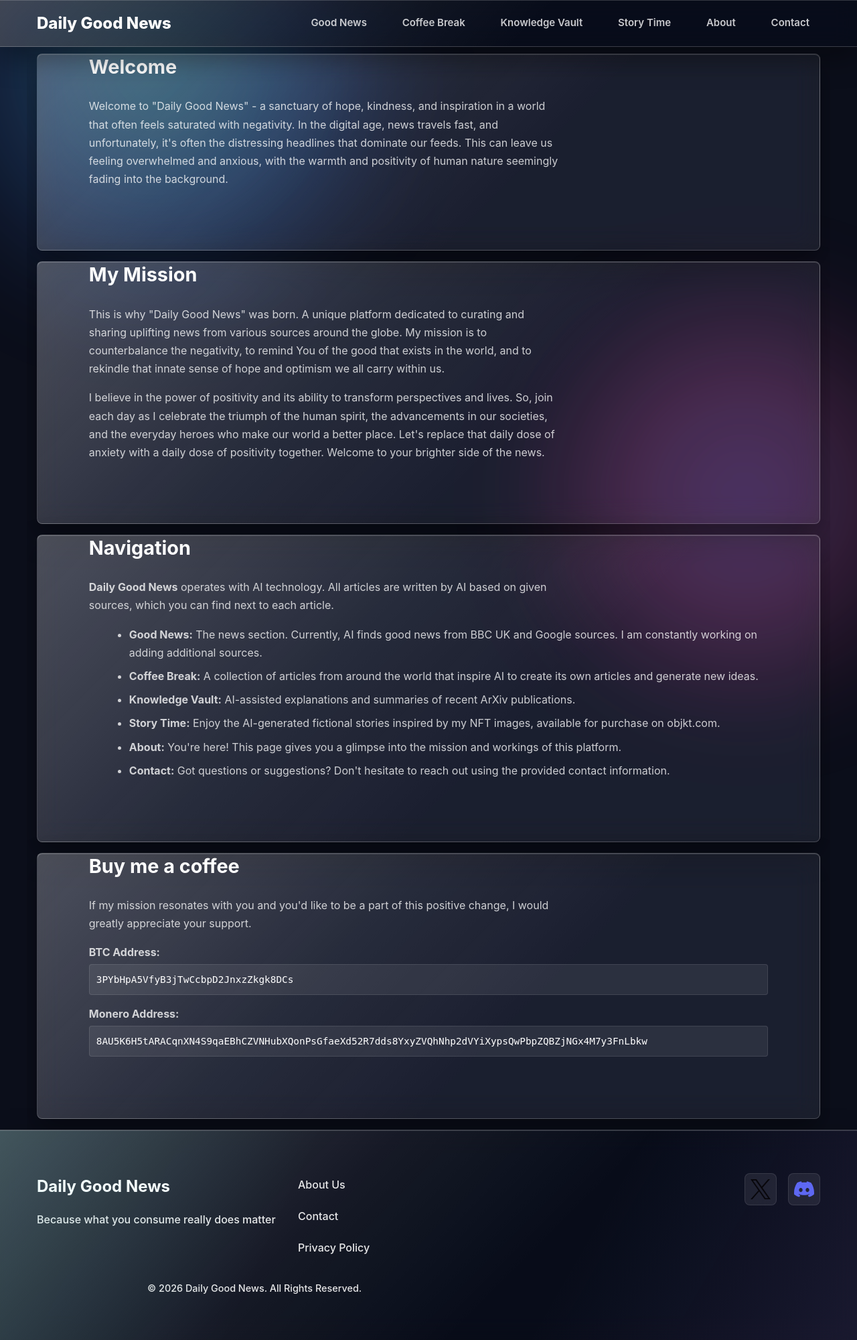
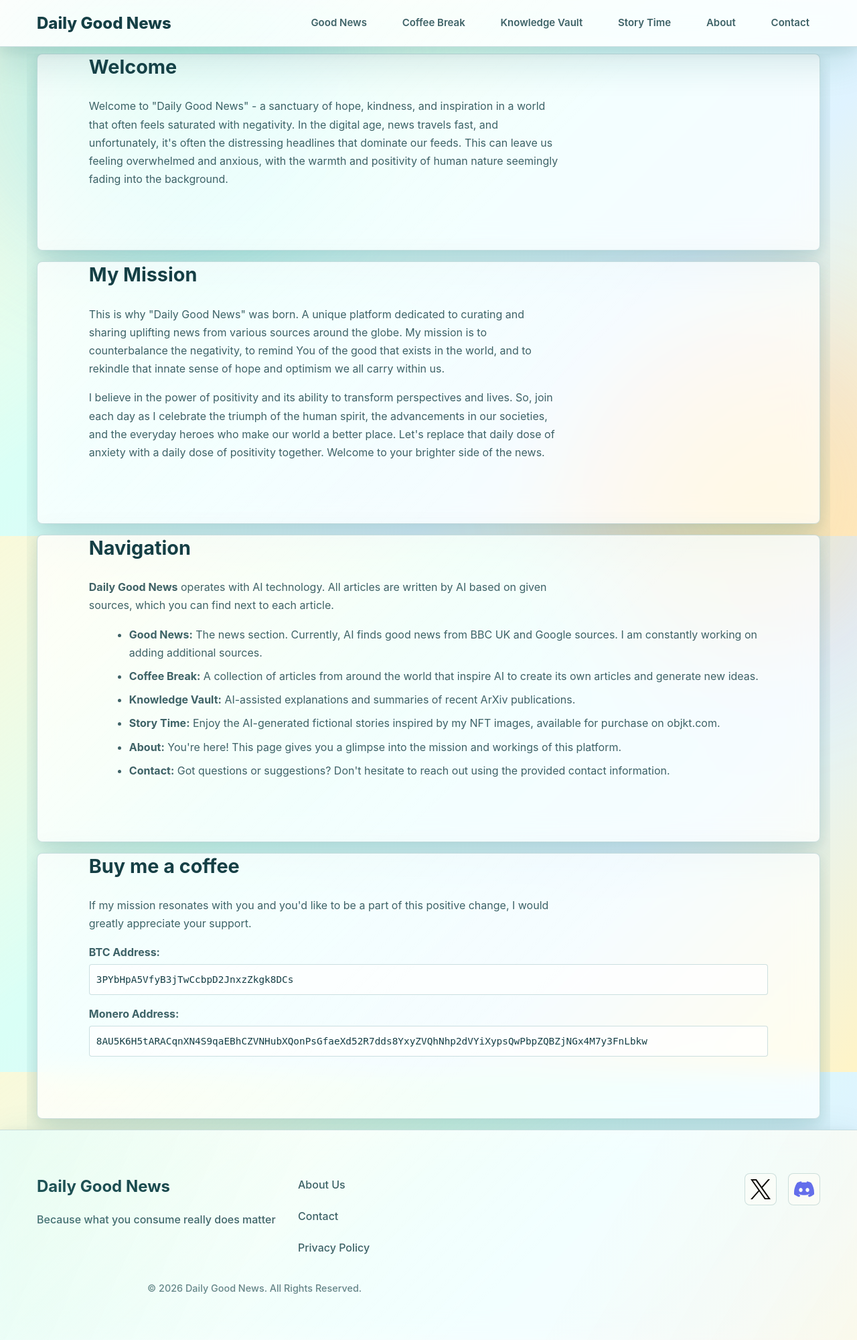
Before and after one commit to skillsharer/dailygoodnews-frontend, a Flask app: page /about in a window 1280 px wide. Shown: the whole page at 67% size. Run offline with Flask 3, Linux system fonts and the light colour scheme; parts of the project's set-up code (start-up, migrations or seed data) failed here and were passed over.

Commit message:
WIP, new style

```diff
--- a/static/css/about.css
+++ b/static/css/about.css
@@ -39,12 +39,12 @@
 .about-section {
     background:
         var(--reflection-top),
-        rgba(255, 255, 255, 0.07);
+        var(--glass-panel);
     -webkit-backdrop-filter: var(--blur-md) saturate(150%);
     backdrop-filter: var(--blur-md) saturate(150%);
-    border: 1px solid var(--glass-border);
+    border: 1px solid var(--glass-panel-border);
     border-radius: var(--radius-lg);
-    box-shadow: var(--shadow-glass);
+    box-shadow: var(--shadow-panel);
     color: var(--color-text-secondary);
 }
 
@@ -59,7 +59,7 @@
 }
 
 .address-wrapper {
-    background: rgba(255, 255, 255, 0.08);
-    border-color: var(--glass-border-subtle);
+    background: rgba(255, 255, 255, 0.68);
+    border-color: var(--glass-panel-border);
     color: var(--color-text);
 }
--- a/static/css/articles.css
+++ b/static/css/articles.css
@@ -129,12 +129,12 @@
 .articles-item-page {
     background:
         var(--reflection-top),
-        rgba(255, 255, 255, 0.07);
+        var(--glass-panel);
     -webkit-backdrop-filter: var(--blur-md) saturate(150%);
     backdrop-filter: var(--blur-md) saturate(150%);
-    border: 1px solid var(--glass-border);
+    border: 1px solid var(--glass-panel-border);
     border-radius: var(--radius-lg);
-    box-shadow: var(--shadow-glass);
+    box-shadow: var(--shadow-panel);
     margin-top: 2rem;
     margin-bottom: 3rem;
 }
@@ -152,15 +152,20 @@
 }
 
 .articles-item-page .articles-footer {
-    border-top-color: var(--glass-border-subtle);
+    border-top-color: var(--glass-panel-border);
 }
 
 .articles-item-page .image-wrapper {
-    border: 1px solid var(--glass-border-subtle);
-    box-shadow: var(--shadow-glass);
+    border: 1px solid var(--glass-panel-border);
+    box-shadow: var(--shadow-panel);
 }
 
 .articles-item-page .articles-date,
 .articles-item-page .share-text {
     color: var(--color-text-muted);
 }
+
+.articles-grid .articles-card-description {
+    color: rgba(255, 255, 255, 0.96);
+    text-shadow: 0 1px 10px rgba(0, 0, 0, 0.56);
+}
--- a/static/css/base.css
+++ b/static/css/base.css
@@ -4,21 +4,25 @@
 
 :root {
     /* Dark liquid glass tokens */
-    --glass-white: rgba(255, 255, 255, 0.11);
-    --glass-white-md: rgba(255, 255, 255, 0.17);
-    --glass-white-lg: rgba(255, 255, 255, 0.24);
-    --glass-dark: rgba(4, 8, 20, 0.5);
-    --glass-dark-md: rgba(4, 8, 20, 0.68);
-    --glass-border: rgba(255, 255, 255, 0.2);
-    --glass-border-subtle: rgba(255, 255, 255, 0.1);
-    --glass-border-bright: rgba(255, 255, 255, 0.38);
+    --glass-white: rgba(255, 255, 255, 0.42);
+    --glass-white-md: rgba(255, 255, 255, 0.58);
+    --glass-white-lg: rgba(255, 255, 255, 0.72);
+    --glass-dark: rgba(255, 255, 255, 0.34);
+    --glass-dark-md: rgba(255, 255, 255, 0.48);
+    --glass-border: rgba(255, 255, 255, 0.58);
+    --glass-border-subtle: rgba(255, 255, 255, 0.36);
+    --glass-border-bright: rgba(255, 255, 255, 0.82);
+    --glass-panel: rgba(255, 255, 255, 0.74);
+    --glass-panel-strong: rgba(255, 255, 255, 0.86);
+    --glass-panel-border: rgba(28, 111, 119, 0.22);
     --blur-sm: blur(8px);
     --blur-md: blur(18px);
     --blur-lg: blur(32px);
     --blur-xl: blur(60px);
-    --shadow-glass: 0 18px 42px rgba(0, 0, 0, 0.36), inset 0 1px 0 rgba(255, 255, 255, 0.18);
-    --shadow-float: 0 26px 70px rgba(0, 0, 0, 0.48), 0 6px 18px rgba(0, 0, 0, 0.22);
-    --shadow-glow: 0 0 36px rgba(94, 231, 223, 0.22);
+    --shadow-glass: 0 18px 42px rgba(49, 112, 118, 0.16), inset 0 1px 0 rgba(255, 255, 255, 0.42);
+    --shadow-float: 0 26px 70px rgba(49, 112, 118, 0.24), 0 6px 18px rgba(36, 88, 93, 0.12);
+    --shadow-panel: 0 20px 55px rgba(28, 111, 119, 0.18), 0 6px 18px rgba(36, 88, 93, 0.1);
+    --shadow-glow: 0 0 38px rgba(105, 240, 218, 0.26);
     --reflection-top: linear-gradient(
         135deg,
         rgba(255, 255, 255, 0.22) 0%,
@@ -26,27 +30,27 @@
         rgba(255, 255, 255, 0) 62%
     );
     --reflection-inner: inset 0 1px 1px rgba(255, 255, 255, 0.28), inset 0 -1px 1px rgba(0, 0, 0, 0.22);
-    --accent-aqua: #5ee7df;
-    --accent-violet: #b490f5;
-    --accent-rose: #f7a8c4;
-    --accent-amber: #ffd27f;
-    --accent-lime: #a8f08a;
-    --color-bg: #0b0e1a;
-    --color-bg-gradient: linear-gradient(135deg, #070a13 0%, #0b1020 42%, #12172a 100%);
-    --color-surface: rgba(255, 255, 255, 0.04);
+    --accent-aqua: #69f0da;
+    --accent-violet: #9fd7ff;
+    --accent-rose: #ffb7a1;
+    --accent-amber: #ffe08a;
+    --accent-lime: #b8f59a;
+    --color-bg: #f6fffb;
+    --color-bg-gradient: linear-gradient(135deg, #f6fffb 0%, #d9fff6 36%, #dff3ff 68%, #fff4c7 100%);
+    --color-surface: rgba(255, 255, 255, 0.58);
     --color-primary: var(--accent-aqua);
     --color-secondary: var(--accent-violet);
-    --color-text: #ffffff;
-    --color-text-secondary: rgba(255, 255, 255, 0.78);
-    --color-text-muted: rgba(255, 255, 255, 0.62);
-    --color-text-subtle: rgba(255, 255, 255, 0.42);
-    --primary-50: rgba(94, 231, 223, 0.08);
-    --primary-100: rgba(94, 231, 223, 0.12);
-    --primary-500: #5ee7df;
-    --primary-600: #45c9d9;
-    --primary-700: #91c8ff;
-    --secondary-500: #b490f5;
-    --accent-gold: #ffd27f;
+    --color-text: #153f45;
+    --color-text-secondary: rgba(21, 63, 69, 0.82);
+    --color-text-muted: rgba(21, 63, 69, 0.64);
+    --color-text-subtle: rgba(21, 63, 69, 0.48);
+    --primary-50: rgba(105, 240, 218, 0.1);
+    --primary-100: rgba(105, 240, 218, 0.15);
+    --primary-500: #69f0da;
+    --primary-600: #55d8d3;
+    --primary-700: #9fd7ff;
+    --secondary-500: #9fd7ff;
+    --accent-gold: #ffe08a;
     --gray-100: rgba(255, 255, 255, 0.08);
     --gray-200: rgba(255, 255, 255, 0.12);
     --gray-300: rgba(255, 255, 255, 0.18);
@@ -115,7 +119,7 @@
 /* Enhanced Typography & Layout with Subtle Background Pattern */
 body {
     font-family: 'Inter', 'SF Pro Display', 'Segoe UI', 'Roboto', -apple-system, BlinkMacSystemFont, sans-serif;
-    background: var(--color-bg);
+    background: var(--color-bg-gradient);
     background-attachment: fixed;
     color: var(--color-text);
     line-height: var(--line-height-relaxed);
@@ -172,12 +176,14 @@ body {
 body {
     margin: 0;
     padding-top: 80px;
-    background: var(--color-bg);
+    background:
+        linear-gradient(145deg, rgba(255, 238, 161, 0.36), transparent 42%),
+        var(--color-bg-gradient);
     background-attachment: fixed;
     position: relative;
 }
 
-/* Dark liquid-glass background from the reference kit */
+/* Daylight liquid-glass background */
 body::before {
     content: '';
     position: fixed;
@@ -186,9 +192,9 @@ body::before {
     top: -220px;
     left: -160px;
     background:
-        radial-gradient(circle, rgba(94, 231, 223, 0.55), rgba(59, 130, 246, 0.4) 44%, transparent 70%);
-    filter: blur(80px);
-    opacity: 0.55;
+        radial-gradient(circle, rgba(105, 240, 218, 0.72), rgba(114, 214, 255, 0.42) 46%, transparent 72%);
+    filter: blur(68px);
+    opacity: 0.64;
     pointer-events: none;
     z-index: 0;
     animation: background-drift-a 22s ease-in-out infinite alternate;
@@ -202,9 +208,9 @@ body::after {
     right: -120px;
     bottom: -220px;
     background:
-        radial-gradient(circle, rgba(180, 144, 245, 0.5), rgba(236, 72, 153, 0.34) 46%, transparent 72%);
-    filter: blur(80px);
-    opacity: 0.55;
+        radial-gradient(circle, rgba(255, 230, 126, 0.72), rgba(255, 183, 161, 0.48) 46%, transparent 72%);
+    filter: blur(72px);
+    opacity: 0.62;
     pointer-events: none;
     z-index: 0;
     animation: background-drift-b 17s ease-in-out -8s infinite alternate;
--- a/static/css/contact.css
+++ b/static/css/contact.css
@@ -96,12 +96,12 @@
 .contact-section {
     background:
         var(--reflection-top),
-        rgba(255, 255, 255, 0.07);
+        var(--glass-panel);
     -webkit-backdrop-filter: var(--blur-md) saturate(150%);
     backdrop-filter: var(--blur-md) saturate(150%);
-    border: 1px solid var(--glass-border);
+    border: 1px solid var(--glass-panel-border);
     border-radius: var(--radius-lg);
-    box-shadow: var(--shadow-glass);
+    box-shadow: var(--shadow-panel);
     color: var(--color-text-secondary);
 }
 
@@ -117,8 +117,8 @@
 }
 
 .address-wrapper {
-    background: rgba(255, 255, 255, 0.08);
-    border-color: var(--glass-border-subtle);
+    background: rgba(255, 255, 255, 0.68);
+    border-color: var(--glass-panel-border);
     color: var(--color-text);
 }
 
--- a/static/css/footer.css
+++ b/static/css/footer.css
@@ -2,10 +2,10 @@
 .footer {
     background:
         var(--reflection-top),
-        rgba(8, 12, 24, 0.78);
+        var(--glass-panel);
     -webkit-backdrop-filter: var(--blur-md) saturate(160%);
     backdrop-filter: var(--blur-md) saturate(160%);
-    color: rgba(255, 255, 255, 0.9);
+    color: var(--color-text-secondary);
     padding: 4em 0 2.5em 0;
     margin-top: auto;
     width: 100%;
@@ -13,8 +13,8 @@
     left: 0;
     display: flex;
     justify-content: center;
-    border-top: 1px solid var(--glass-border);
-    box-shadow: var(--shadow-glass);
+    border-top: 1px solid var(--glass-panel-border);
+    box-shadow: var(--shadow-panel);
 }
 
 /* Subtle decorative overlay */
@@ -26,8 +26,8 @@
     right: 0;
     bottom: 0;
     background:
-        linear-gradient(115deg, rgba(94, 231, 223, 0.12), transparent 34%),
-        linear-gradient(300deg, rgba(180, 144, 245, 0.1), transparent 34%);
+        linear-gradient(115deg, rgba(105, 240, 218, 0.14), transparent 34%),
+        linear-gradient(300deg, rgba(255, 224, 138, 0.12), transparent 34%);
     pointer-events: none;
 }
 
@@ -67,7 +67,7 @@
 .footer-logo {
     font-size: 1.5rem;
     font-weight: 700;
-    color: white;
+    color: var(--color-text);
     letter-spacing: 0;
     text-decoration: none;
     display: block;
@@ -76,7 +76,7 @@
 
 .footer-links a {
     display: block;
-    color: rgba(255, 255, 255, 0.7);
+    color: var(--color-text-secondary);
     text-decoration: none;
     margin-bottom: 0.8em;
     transition: color 0.2s ease;
@@ -85,7 +85,7 @@
 }
 
 .footer-links a:hover {
-    color: white;
+    color: var(--color-text);
 }
 
 .footer-social a {
@@ -93,14 +93,14 @@
     margin-left: 0.8em;
     padding: 8px;
     border-radius: var(--radius-md);
-    background: rgba(255, 255, 255, 0.08);
-    border: 1px solid var(--glass-border-subtle);
+    background: rgba(255, 255, 255, 0.52);
+    border: 1px solid var(--glass-panel-border);
     transition: all 0.4s cubic-bezier(0.34, 1.56, 0.64, 1);
 }
 
 .footer-social a:hover {
-    background: rgba(94, 231, 223, 0.16);
-    border-color: var(--glass-border);
+    background: rgba(105, 240, 218, 0.18);
+    border-color: rgba(28, 111, 119, 0.34);
     transform: translateY(-4px);
 }
 
@@ -119,23 +119,23 @@
     text-align: center;
     margin-top: 1.25em;
     font-size: 0.9rem;
-    color: rgba(255, 255, 255, 0.9);
+    color: var(--color-text-muted);
     font-weight: 500;
 }
 
 /* Enhanced footer text contrast */
 .footer-top p {
-    color: rgba(255, 255, 255, 0.9);
+    color: var(--color-text-secondary);
     font-weight: 500;
     font-size: 1rem;
 }
 
 .footer-links a {
-    color: rgba(255, 255, 255, 0.9);
+    color: var(--color-text-secondary);
     font-weight: 500;
 }
 
 .footer-links a:hover {
     color: var(--accent-aqua);
-    text-shadow: 0 0 8px rgba(94, 231, 223, 0.3);
+    text-shadow: 0 0 8px rgba(105, 240, 218, 0.32);
 }
--- a/static/css/header.css
+++ b/static/css/header.css
@@ -2,11 +2,11 @@
 .site-header {
     background:
         var(--reflection-top),
-        rgba(8, 12, 24, 0.68);
+        var(--glass-panel-strong);
     -webkit-backdrop-filter: var(--blur-md) saturate(160%);
     backdrop-filter: var(--blur-md) saturate(160%);
     padding: 1rem 0;
-    box-shadow: var(--shadow-glass);
+    box-shadow: var(--shadow-panel);
     width: 100% !important;
     position: fixed !important;
     top: 0 !important;
@@ -15,7 +15,7 @@
     right: 0;
     display: flex;
     justify-content: center;
-    border-bottom: 1px solid var(--glass-border);
+    border-bottom: 1px solid var(--glass-panel-border);
     min-height: 70px;
     max-height: 70px;
     box-sizing: border-box;
@@ -27,9 +27,9 @@
 
 /* Enhanced header on scroll */
 .site-header.scrolled {
-    background: rgba(8, 12, 24, 0.82);
+    background: rgba(255, 255, 255, 0.92);
     box-shadow: var(--shadow-float);
-    border-bottom-color: var(--glass-border-bright);
+    border-bottom-color: var(--glass-panel-border);
 }
 
 .site-header .header-content {
@@ -84,9 +84,9 @@
 }
 
 .main-nav a:hover {
-    background: rgba(255, 255, 255, 0.1);
+    background: rgba(28, 111, 119, 0.08);
     color: var(--color-text);
-    box-shadow: inset 0 0 0 1px var(--glass-border-subtle);
+    box-shadow: inset 0 0 0 1px var(--glass-panel-border);
 }
 
 .menu-toggle {
@@ -104,7 +104,7 @@
 }
 
 .menu-toggle:hover {
-    background-color: rgba(255, 255, 255, 0.1);
+    background-color: rgba(28, 111, 119, 0.08);
 }
 
 .bar {
@@ -149,11 +149,11 @@
         height: 100vh;
         background:
             var(--reflection-top),
-            rgba(8, 12, 24, 0.9);
+            var(--glass-panel-strong);
         -webkit-backdrop-filter: var(--blur-lg) saturate(160%);
         backdrop-filter: var(--blur-lg) saturate(160%);
         box-shadow: var(--shadow-float);
-        border-left: 1px solid var(--glass-border);
+        border-left: 1px solid var(--glass-panel-border);
         padding: 5rem 1.5rem 2rem;
         transition: right 0.3s cubic-bezier(0.4, 0, 0.2, 1);
         z-index: 1000;
@@ -184,7 +184,7 @@
     }
 
     .main-nav a:hover {
-        background: rgba(255, 255, 255, 0.1);
+        background: rgba(28, 111, 119, 0.08);
         color: var(--color-text);
     }
 
@@ -212,7 +212,7 @@
         left: 0;
         width: 100%;
         height: 100%;
-        background: rgba(0, 0, 0, 0.58);
+        background: rgba(21, 63, 69, 0.26);
         z-index: 999;
         animation: fadeIn 0.3s ease;
     }
--- a/static/css/knowledge.css
+++ b/static/css/knowledge.css
@@ -134,12 +134,12 @@
 .knowledge-item-page {
     background:
         var(--reflection-top),
-        rgba(255, 255, 255, 0.07);
+        var(--glass-panel);
     -webkit-backdrop-filter: var(--blur-md) saturate(150%);
     backdrop-filter: var(--blur-md) saturate(150%);
-    border: 1px solid var(--glass-border);
+    border: 1px solid var(--glass-panel-border);
     border-radius: var(--radius-lg);
-    box-shadow: var(--shadow-glass);
+    box-shadow: var(--shadow-panel);
     margin-top: 2rem;
     margin-bottom: 3rem;
 }
@@ -157,12 +157,12 @@
 }
 
 .knowledge-item-page .knowledge-footer {
-    border-top-color: var(--glass-border-subtle);
+    border-top-color: var(--glass-panel-border);
 }
 
 .knowledge-item-page .image-wrapper {
-    border: 1px solid var(--glass-border-subtle);
-    box-shadow: var(--shadow-glass);
+    border: 1px solid var(--glass-panel-border);
+    box-shadow: var(--shadow-panel);
 }
 
 .knowledge-item-page .knowledge-source {
@@ -177,3 +177,8 @@
 .knowledge-item-page .share-text {
     color: var(--color-text-muted);
 }
+
+.knowledge-grid .knowledge-card-description {
+    color: rgba(255, 255, 255, 0.96);
+    text-shadow: 0 1px 10px rgba(0, 0, 0, 0.56);
+}
--- a/static/css/privacy.css
+++ b/static/css/privacy.css
@@ -51,12 +51,12 @@
 .privacy-policy-section {
     background:
         var(--reflection-top),
-        rgba(255, 255, 255, 0.07);
+        var(--glass-panel);
     -webkit-backdrop-filter: var(--blur-md) saturate(150%);
     backdrop-filter: var(--blur-md) saturate(150%);
-    border: 1px solid var(--glass-border);
+    border: 1px solid var(--glass-panel-border);
     border-radius: var(--radius-lg);
-    box-shadow: var(--shadow-glass);
+    box-shadow: var(--shadow-panel);
 }
 
 .privacy-policy-section h1,
@@ -66,7 +66,7 @@
 }
 
 .privacy-policy-section h2 {
-    border-bottom-color: var(--glass-border-subtle);
+    border-bottom-color: var(--glass-panel-border);
 }
 
 .privacy-policy-section p,
--- a/static/css/storytime.css
+++ b/static/css/storytime.css
@@ -139,12 +139,12 @@
 .storytime-item-page {
     background:
         var(--reflection-top),
-        rgba(255, 255, 255, 0.07);
+        var(--glass-panel);
     -webkit-backdrop-filter: var(--blur-md) saturate(150%);
     backdrop-filter: var(--blur-md) saturate(150%);
-    border: 1px solid var(--glass-border);
+    border: 1px solid var(--glass-panel-border);
     border-radius: var(--radius-lg);
-    box-shadow: var(--shadow-glass);
+    box-shadow: var(--shadow-panel);
     margin-top: 2rem;
     margin-bottom: 3rem;
 }
@@ -163,15 +163,21 @@
 
 .storytime-item-page .storytime-description img,
 .storytime-item-page .image-wrapper {
-    border: 1px solid var(--glass-border-subtle);
-    box-shadow: var(--shadow-glass);
+    border: 1px solid var(--glass-panel-border);
+    box-shadow: var(--shadow-panel);
 }
 
 .storytime-item-page .storytime-footer {
-    border-top-color: var(--glass-border-subtle);
+    border-top-color: var(--glass-panel-border);
 }
 
 .storytime-item-page .storytime-date,
 .storytime-item-page .share-text {
     color: var(--color-text-muted);
 }
+
+.storytime-grid .story-card-description,
+.story-grid .story-card-description {
+    color: rgba(255, 255, 255, 0.96);
+    text-shadow: 0 1px 10px rgba(0, 0, 0, 0.56);
+}
--- a/static/js/page-manager.js
+++ b/static/js/page-manager.js
@@ -121,14 +121,6 @@ class PageManager {
 
     // Refresh page state when returning from background
     refreshPageState() {
-        const footer = document.querySelector('footer');
-
-        // Ensure footer styling is preserved
-        if (footer) {
-            footer.style.background = 'linear-gradient(135deg, #1a202c 0%, #2d3748 50%, #4a5568 100%)';
-            footer.style.color = 'rgba(255, 255, 255, 0.95)';
-        }
-
         // Re-initialize any dynamic elements if needed
         this.initializeDynamicElements();
     }
--- a/static/js/pagination.js
+++ b/static/js/pagination.js
@@ -131,6 +131,7 @@ function initializePagination(pageType = 'home') {
             cardSelector: '.news-card',
             buttonSelector: '#view-more-btn',
             hasFeaturedItem: true,
+            minItemWidth: 290,
             rowsPerClick: 2
         },
         articles: {
--- a/static/js/smooth-transitions.js
+++ b/static/js/smooth-transitions.js
@@ -106,12 +106,6 @@ class SmoothTransitions {
         // Phase 3: Hide hero from layout after fade starts (300ms)
         await this.delay(300);
         heroSection.classList.add("hidden");
-
-        // Ensure footer maintains styling
-        if (footer) {
-            footer.style.background = 'linear-gradient(135deg, #1a202c 0%, #2d3748 50%, #4a5568 100%)';
-            footer.style.color = 'rgba(255, 255, 255, 0.95)';
-        }
 
         // Phase 4: Calculate scroll after layout stabilizes (50ms)
         await this.delay(50);
```
Also changed, not shown: static/css/components.css (+40 -21 lines), static/css/hero.css (+33 -7 lines), static/css/loader.css (+8 -45 lines), static/css/news.css (+81 -6 lines), static/js/typing-motto.js (added, +24 -0 lines), templates/home.html (+8 -1 lines).
